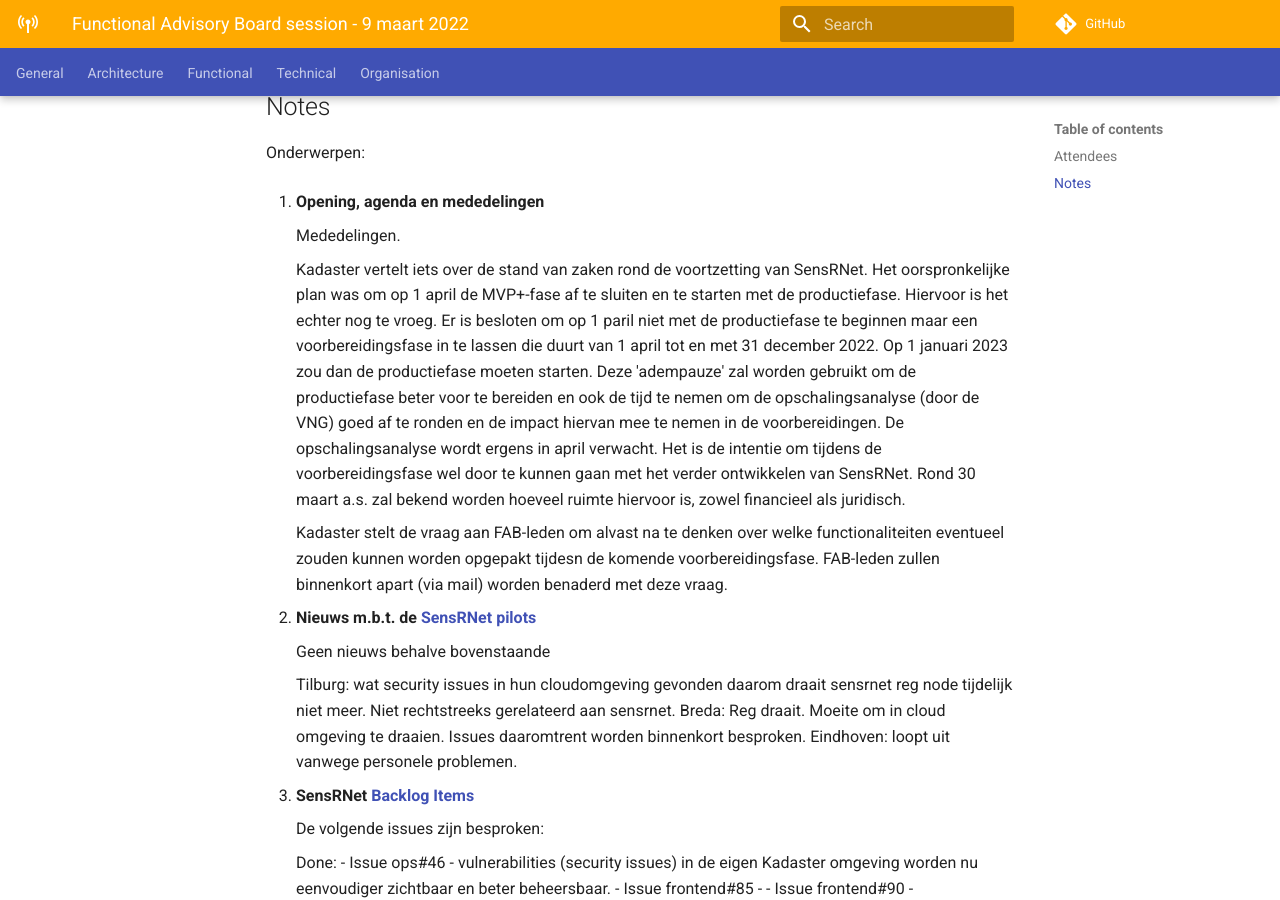
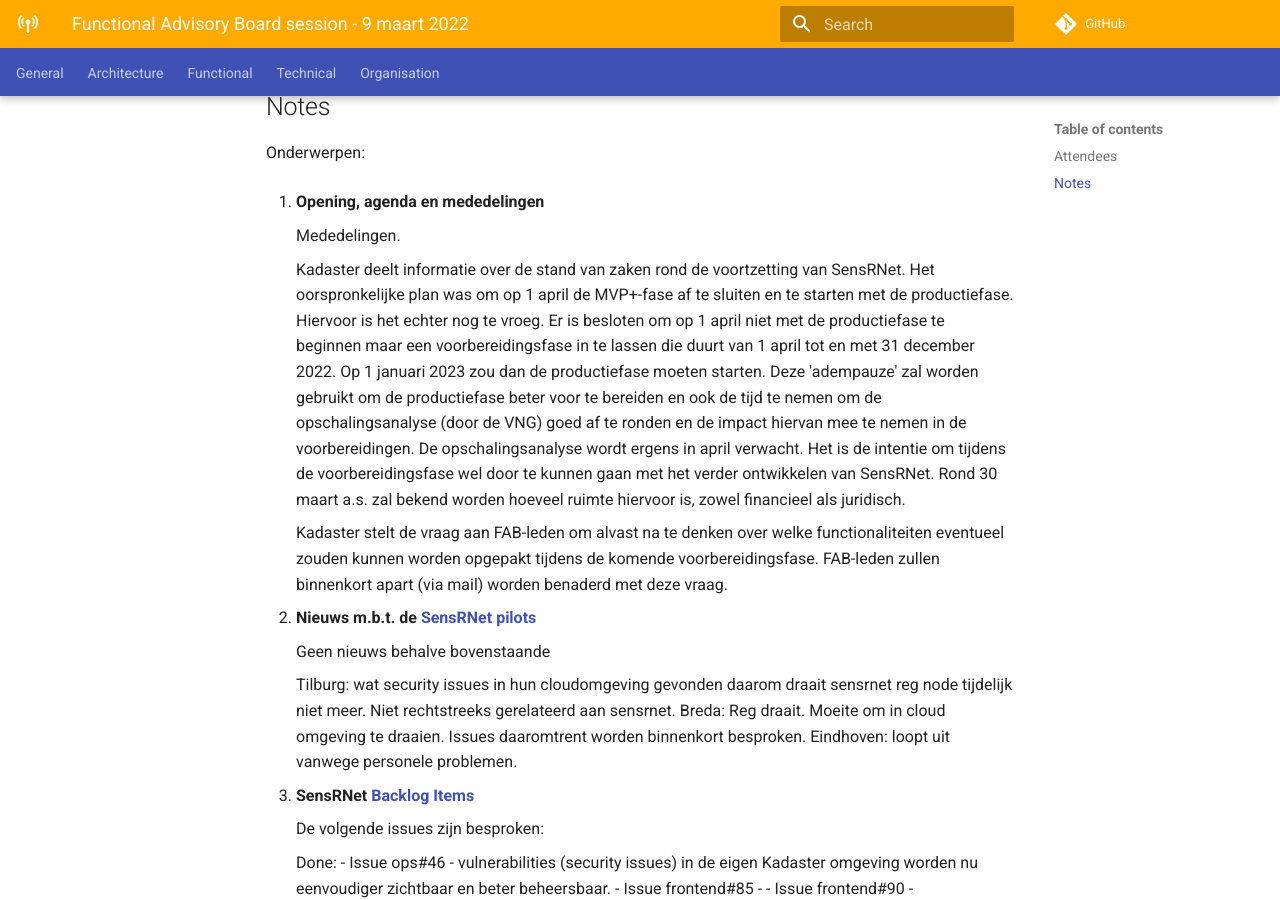
Before and after one commit to kadaster-labs/sensrnet-home, an MkDocs documentation site: the page built from docs/notes/2022-03-09-FAB-notes.md, in a window 1280 px wide and 900 px high, scrolled down 547 px. Built offline with MkDocs 1.6.1 and Material for MkDocs 9.7.7, drawn with Linux system fonts in a browser that asks for light colours; comment, search, counter and statistics services are not loaded.

Commit message:
Update 2022-03-09-FAB-notes.md

```diff
--- a/docs/notes/2022-03-09-FAB-notes.md
+++ b/docs/notes/2022-03-09-FAB-notes.md
@@ -22,17 +22,18 @@
 
      Mededelingen.
 
-     Kadaster vertelt iets over de stand van zaken rond de voortzetting van SensRNet.
+     Kadaster  deelt informatie over de stand van zaken rond de voortzetting van SensRNet.
      Het oorspronkelijke plan was om op 1 april de MVP+-fase af te sluiten en te starten met de productiefase.
      Hiervoor is het echter nog te vroeg.
-     Er is besloten om op 1 paril niet met de productiefase te beginnen maar een voorbereidingsfase in te lassen die duurt van 1 april tot en met 31 december 2022.
+     Er is besloten om op 1 april niet met de productiefase te beginnen maar een voorbereidingsfase in te lassen die duurt van 1 april tot en met 31 december 2022.
      Op 1 januari 2023 zou dan de productiefase moeten starten.
      Deze 'adempauze' zal worden gebruikt om de productiefase beter voor te bereiden en ook de tijd te nemen om de opschalingsanalyse (door de VNG) goed af te ronden en de impact hiervan mee te nemen in de voorbereidingen.
      De opschalingsanalyse wordt ergens in april verwacht.
      Het is de intentie om tijdens de voorbereidingsfase wel door te kunnen gaan met het verder ontwikkelen van SensRNet.
      Rond 30 maart a.s. zal bekend worden hoeveel ruimte hiervoor is, zowel financieel als juridisch.
 
-     Kadaster stelt de vraag aan FAB-leden om alvast na te denken over welke functionaliteiten eventueel zouden kunnen worden opgepakt tijdesn de komende voorbereidingsfase. FAB-leden zullen binnenkort apart (via mail) worden benaderd met deze vraag.
+     Kadaster stelt de vraag aan FAB-leden om alvast na te denken over welke functionaliteiten eventueel zouden kunnen worden opgepakt tijdens de komende voorbereidingsfase.
+     FAB-leden zullen binnenkort apart (via mail) worden benaderd met deze vraag.
 
 2. **Nieuws m.b.t. de [SensRNet pilots](https://kadaster-labs.github.io/sensrnet-home/Pilots/)**
 
```
